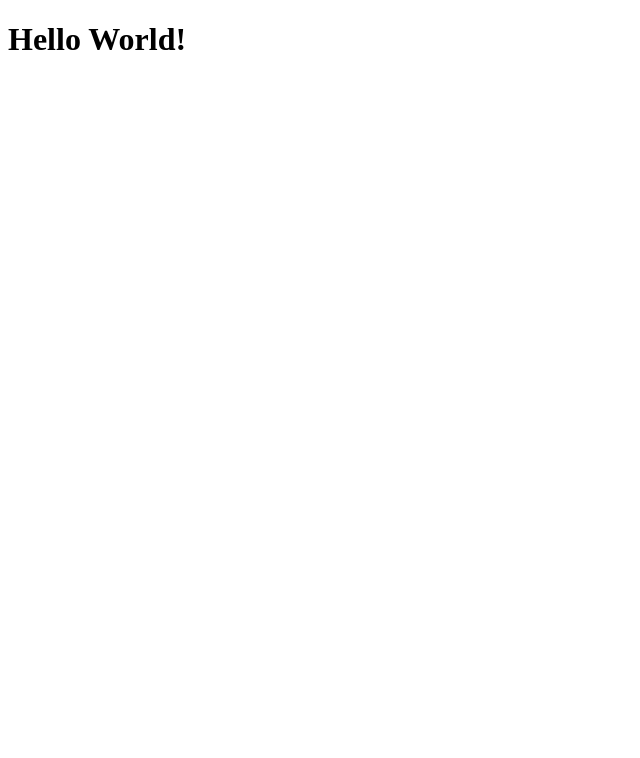
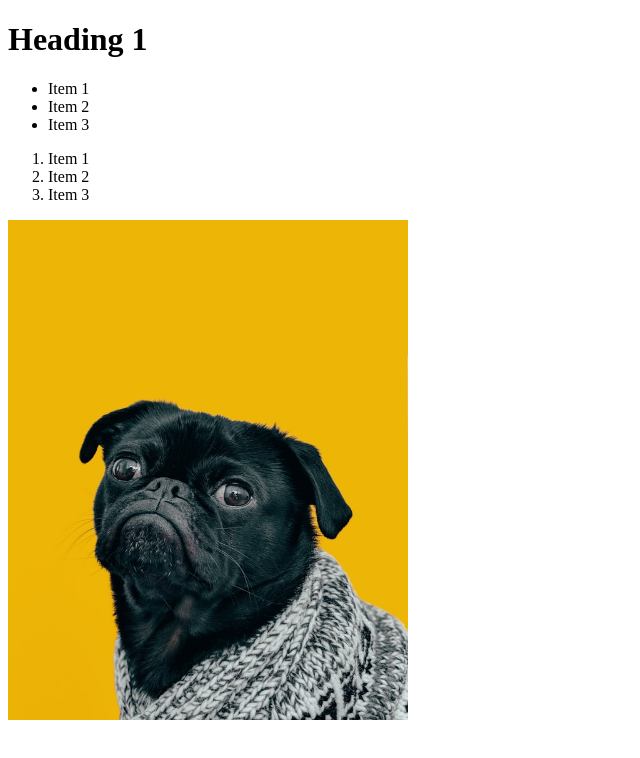
Before and after one commit to KamilWasiak/git_test, a plain HTML site: page html-boilerplate/index.html in a window 1280 px wide. Shown: the whole page, without its empty margins (0-640 px from the left). Drawn offline with Linux system fonts and the light colour scheme.

Commit message:
Modified index.html and added img folder with an image

```diff
--- a/html-boilerplate/index.html
+++ b/html-boilerplate/index.html
@@ -1,10 +1,21 @@
 <!DOCTYPE html>
 <html lang="en">
     <head>
-        <meta charset="UTF-U">
-        <title>My First Webpage</title>
+        <meta charset="UTF-8">
+        <title>Home</title>
     </head>
     <body>
-        <h1>Hello World!</h1>
+        <h1>Heading 1</h1>
+        <ul>
+            <li>Item 1</li>
+            <li>Item 2</li>
+            <li>Item 3</li>
+        </ul>
+        <ol>
+            <li>Item 1</li>
+            <li>Item 2</li>
+            <li>Item 3</li>
+        </ol>
+        <img src="img/charlesdeluvio-Mv9hjnEUHR4-unsplash.jpg" alt="picture of dog" width="400px" height="500px">
     </body>
 </html>
```
Also changed, not shown: html-boilerplate/img/charlesdeluvio-Mv9hjnEUHR4-unsplash.jpg (added).
